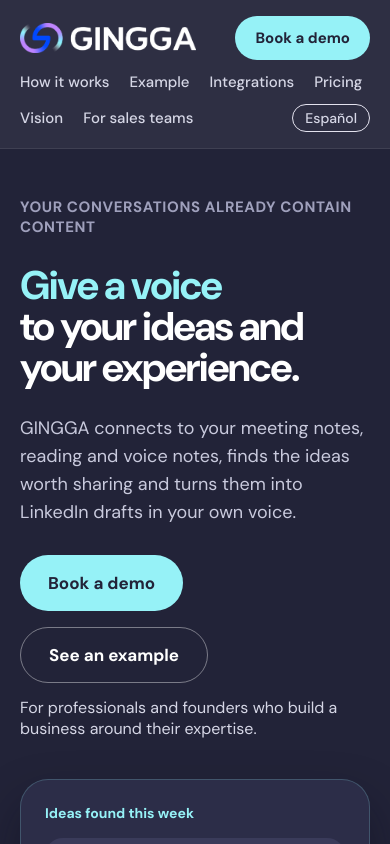
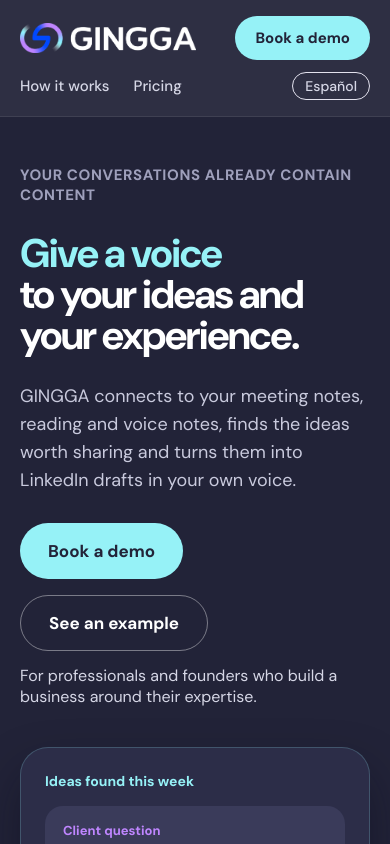
Before and after one commit to vlaguzman/gingga_landing, a Next.js app: page / in a window 390 px wide. Shown: the top 844 px of the page. Built offline with nearby package versions, Linux system fonts and the light colour scheme.

Commit message:
feat(home): slim the home nav and limit Presence to one source
Nav keeps How it works, Pricing, the language switch and the booking
button. Presence connects a single source; Rhythm connects all of them.

```diff
--- a/src/app/globals.css
+++ b/src/app/globals.css
@@ -1980,22 +1980,6 @@ button:focus-visible {
   font-size: 14px;
 }
 
-.site-nav--home {
-  gap: 12px 20px;
-}
-
-@media (max-width: 1100px) {
-  .site-header__inner:has(.site-nav--home) {
-    flex-wrap: wrap;
-    row-gap: 12px;
-  }
-
-  .site-nav--home {
-    order: 3;
-    flex: 1 0 100%;
-    flex-wrap: wrap;
-  }
-}
 
 .home-sources__logo {
   width: auto;
--- a/src/components/landing/Header.tsx
+++ b/src/components/landing/Header.tsx
@@ -5,7 +5,6 @@ import Link from "next/link";
 import { usePathname } from "next/navigation";
 import { useEffect, useRef, useState } from "react";
 import {
-  CRM_PATH,
   CRM_SECTIONS,
   demoHref,
   homeLangFromPathname,
@@ -90,13 +89,9 @@ export function Header() {
             <Link href={CRM_SECTIONS.services}>Services</Link>
           </nav>
         ) : (
-          <nav className="site-nav site-nav--home" aria-label="Main">
+          <nav className="site-nav" aria-label="Main">
             <Link href={sections.howItWorks}>{copy.howItWorks}</Link>
-            <Link href={sections.example}>{copy.example}</Link>
-            <Link href={sections.integrations}>{copy.integrations}</Link>
             <Link href={sections.pricing}>{copy.pricing}</Link>
-            <Link href={sections.vision}>{copy.vision}</Link>
-            <Link href={CRM_PATH}>{copy.crm}</Link>
             <Link
               className="site-nav__lang"
               href={homePath(other)}
--- a/src/data/home-copy.ts
+++ b/src/data/home-copy.ts
@@ -3,11 +3,7 @@ export type Lang = "en" | "es";
 export type HomeCopy = {
   nav: {
     howItWorks: string;
-    example: string;
-    integrations: string;
     pricing: string;
-    vision: string;
-    crm: string;
     bookDemo: string;
     switchTo: string;
     switchLabel: string;
@@ -76,11 +72,7 @@ export type HomeCopy = {
 const en: HomeCopy = {
   nav: {
     howItWorks: "How it works",
-    example: "Example",
-    integrations: "Integrations",
     pricing: "Pricing",
-    vision: "Vision",
-    crm: "For sales teams",
     bookDemo: "Book a demo",
     switchTo: "Español",
     switchLabel: "Ver esta página en español",
@@ -177,7 +169,7 @@ const en: HomeCopy = {
         features: [
           "3 posts a week, in your voice",
           "A voice you set up once and that keeps learning from what you feed it",
-          "Your meetings and reading turned into post ideas",
+          "One connected source (meetings, notes, reading or dictation) turned into post ideas",
           "Idea bank, editorial calendar and LinkedIn scheduling",
         ],
       },
@@ -190,7 +182,7 @@ const en: HomeCopy = {
         includesTitle: "Everything in Presence, plus:",
         features: [
           "A post every day",
-          "All your sources connected: meetings, notes, reading and dictation",
+          "All your sources connected, not just one: meetings, notes, reading and dictation",
           "Priority support",
         ],
         featured: true,
@@ -266,11 +258,7 @@ const en: HomeCopy = {
 const es: HomeCopy = {
   nav: {
     howItWorks: "Cómo funciona",
-    example: "Ejemplo",
-    integrations: "Integraciones",
     pricing: "Precios",
-    vision: "Visión",
-    crm: "Para ventas",
     bookDemo: "Reservar una demo",
     switchTo: "English",
     switchLabel: "View this page in English",
@@ -367,7 +355,7 @@ const es: HomeCopy = {
         features: [
           "3 publicaciones por semana, con tu voz",
           "Una voz que configuras una vez y sigue aprendiendo de lo que le aportas",
-          "Tus reuniones y lecturas convertidas en ideas para publicar",
+          "Una fuente conectada (reuniones, notas, lecturas o dictados) convertida en ideas para publicar",
           "Banco de ideas, calendario editorial y programación en LinkedIn",
         ],
       },
@@ -380,7 +368,7 @@ const es: HomeCopy = {
         includesTitle: "Todo lo de Presencia, más:",
         features: [
           "Una publicación cada día",
-          "Todas tus fuentes conectadas: reuniones, notas, lecturas y dictados",
+          "Todas tus fuentes conectadas, no solo una: reuniones, notas, lecturas y dictados",
           "Atención prioritaria",
         ],
         featured: true,
```
Also changed, not shown: 1 other file (tests, documents, lock files or other folders).
